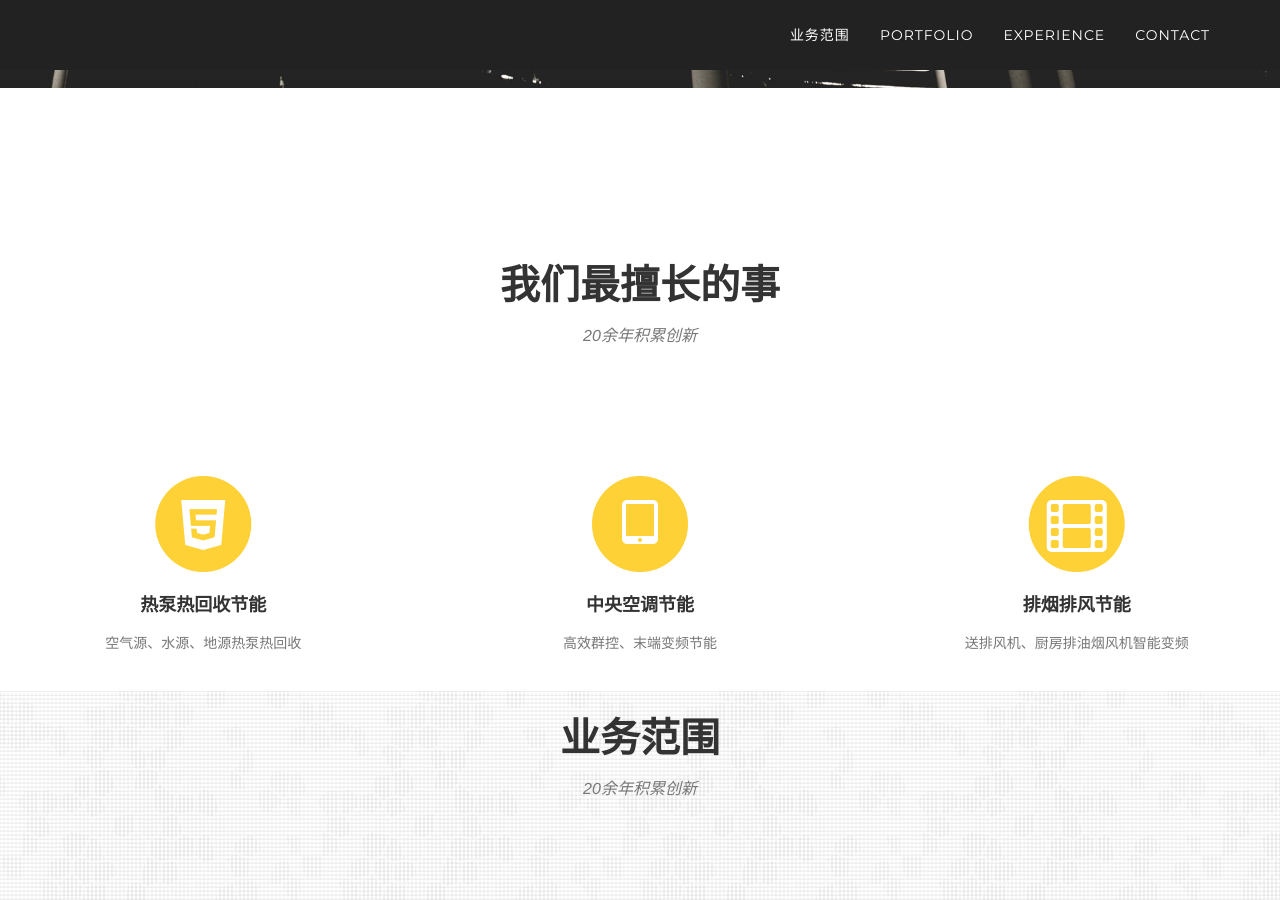
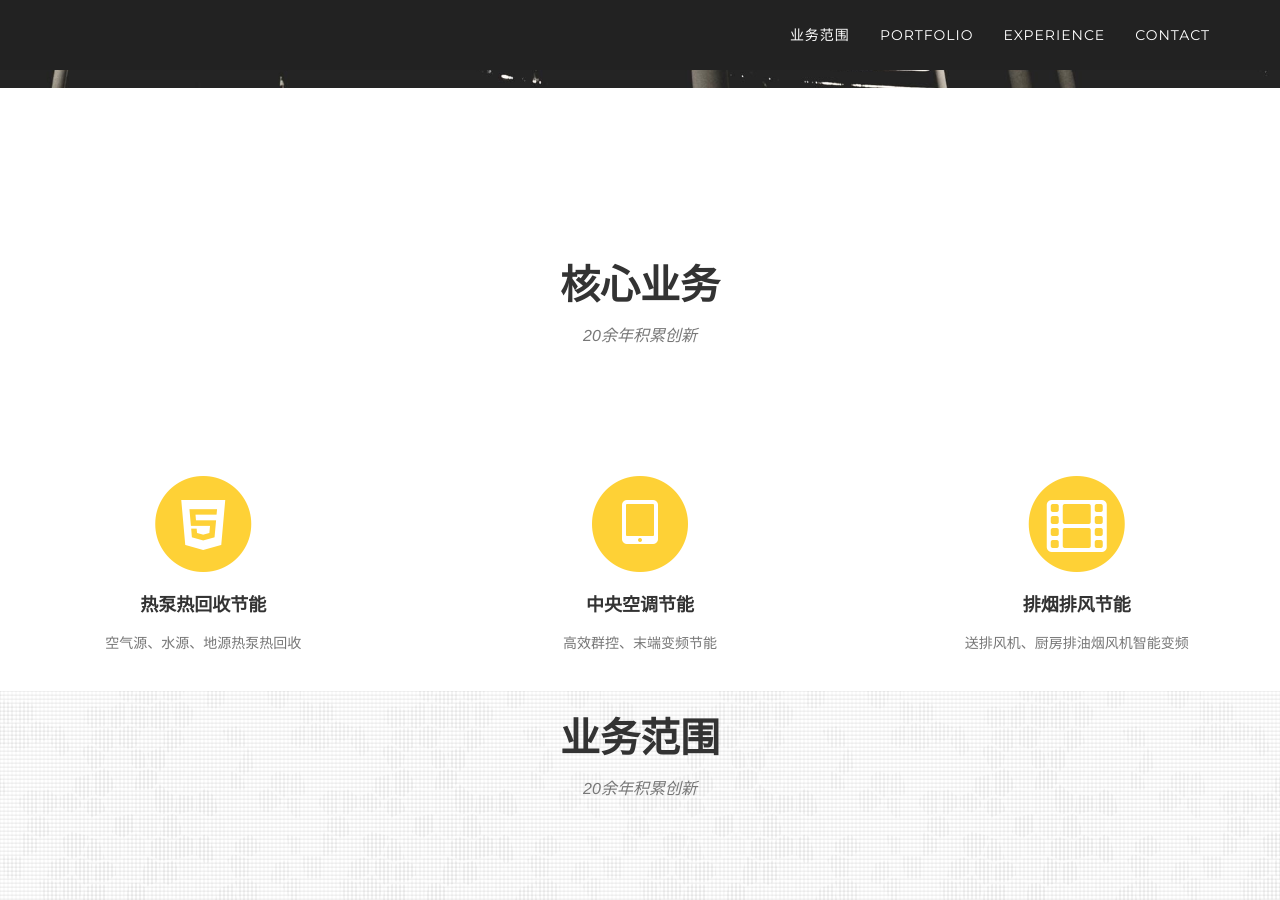
Before and after one commit to wxelec/wxelec.github.io, a Jekyll site: the page built from index.html, in a window 1280 px wide and 900 px high, scrolled down 820 px. Built offline with Jekyll 4.4.1, drawn with Linux system fonts in a browser that asks for light colours; some web fonts are replaced.

Commit message:
Update skills.html

```diff
--- a/_includes/skills.html
+++ b/_includes/skills.html
@@ -2,7 +2,7 @@
     <section id="skills">
             <div class="row">
                 <div class="col-lg-12 text-center">
-                    <h2 class="section-heading">我们最擅长的事 </h2>
+                    <h2 class="section-heading">核心业务</h2>
                     <h3 class="section-subheading text-muted">20余年积累创新</h3>
                 </div>
             </div>
```
